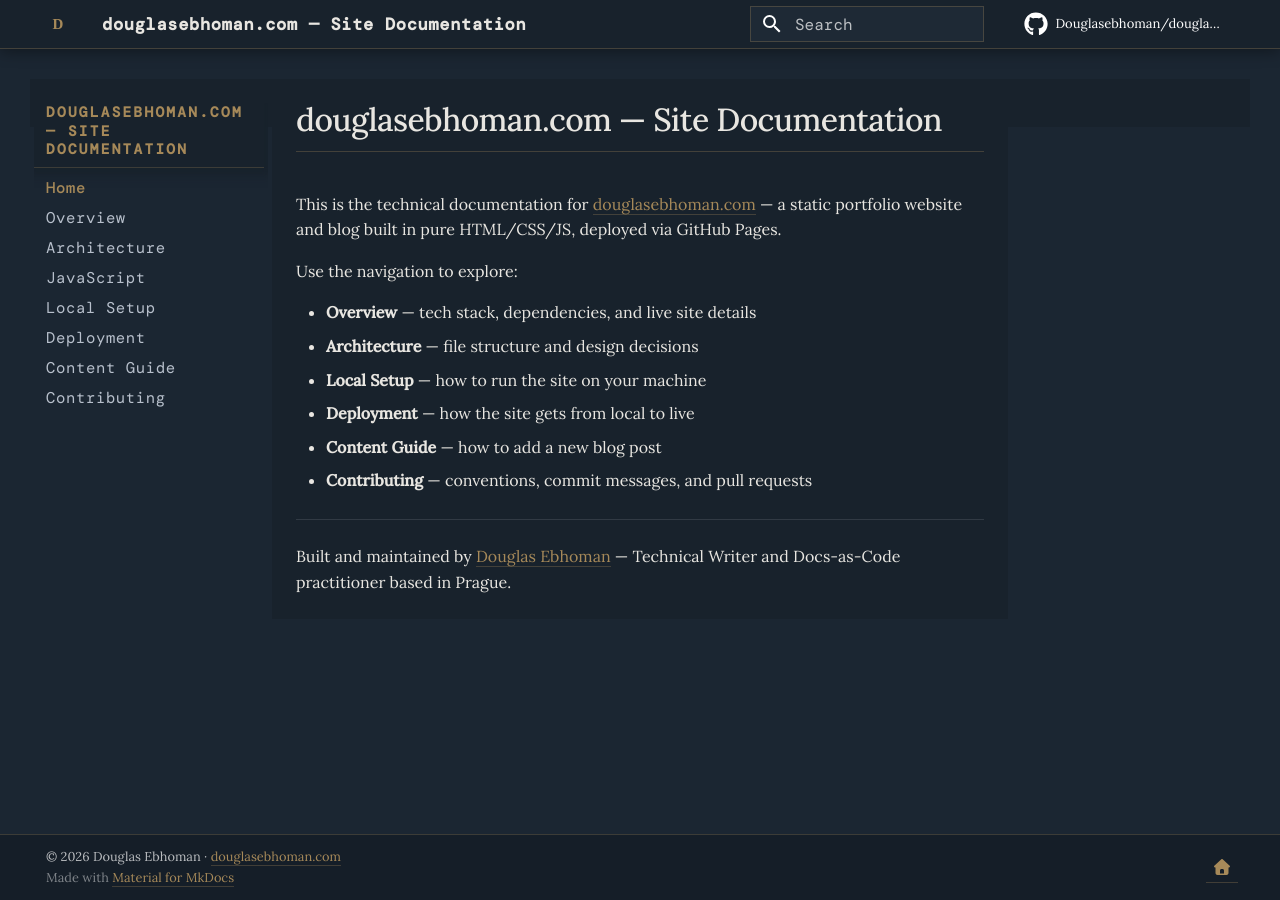
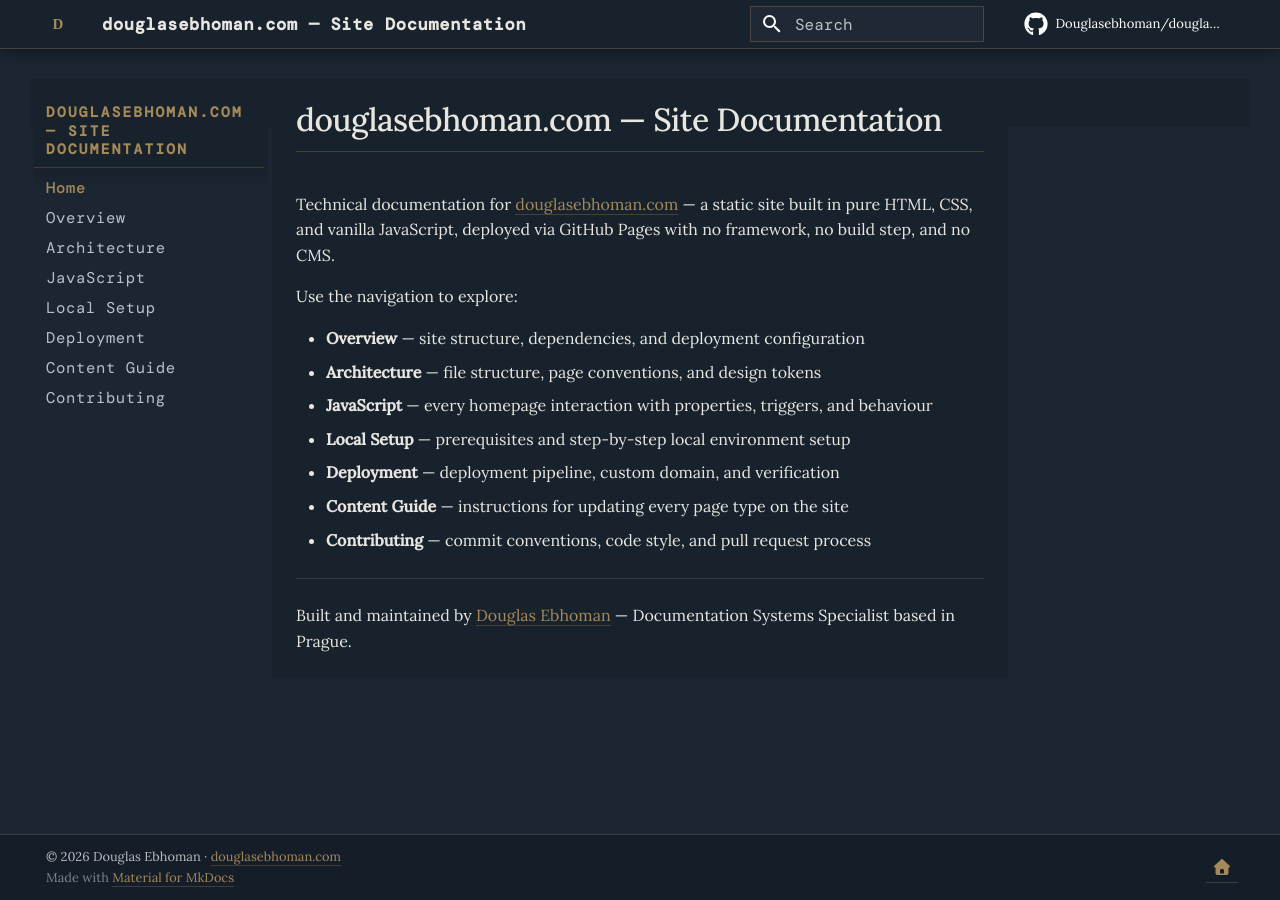
Before and after one commit to Douglasebhoman/site-docs, an MkDocs documentation site: the page built from docs/index.md, in a window 1280 px wide. Built offline with MkDocs 1.6.1 and Material for MkDocs 9.7.7, drawn with Linux system fonts in a browser that asks for light colours; some web fonts are replaced; comment, search, counter and statistics services are not loaded.

Commit message:
docs: refine home page — consistent nav descriptions, cleaner opening

```diff
--- a/docs/index.md
+++ b/docs/index.md
@@ -1,16 +1,20 @@
 # douglasebhoman.com — Site Documentation
 
-This is the technical documentation for [douglasebhoman.com](https://douglasebhoman.com) — a static portfolio website and blog built in pure HTML/CSS/JS, deployed via GitHub Pages.
+Technical documentation for [douglasebhoman.com](https://douglasebhoman.com)
+— a static site built in pure HTML, CSS, and vanilla JavaScript, deployed
+via GitHub Pages with no framework, no build step, and no CMS.
 
 Use the navigation to explore:
 
-- **Overview** — tech stack, dependencies, and live site details
-- **Architecture** — file structure and design decisions
-- **Local Setup** — how to run the site on your machine
-- **Deployment** — how the site gets from local to live
-- **Content Guide** — how to add a new blog post
-- **Contributing** — conventions, commit messages, and pull requests
+- **Overview** — site structure, dependencies, and deployment configuration
+- **Architecture** — file structure, page conventions, and design tokens
+- **JavaScript** — every homepage interaction with properties, triggers, and behaviour
+- **Local Setup** — prerequisites and step-by-step local environment setup
+- **Deployment** — deployment pipeline, custom domain, and verification
+- **Content Guide** — instructions for updating every page type on the site
+- **Contributing** — commit conventions, code style, and pull request process
 
 ---
 
-Built and maintained by [Douglas Ebhoman](https://douglasebhoman.com) — Technical Writer and Docs-as-Code practitioner based in Prague.
+Built and maintained by [Douglas Ebhoman](https://douglasebhoman.com) —
+Documentation Systems Specialist based in Prague.
```
